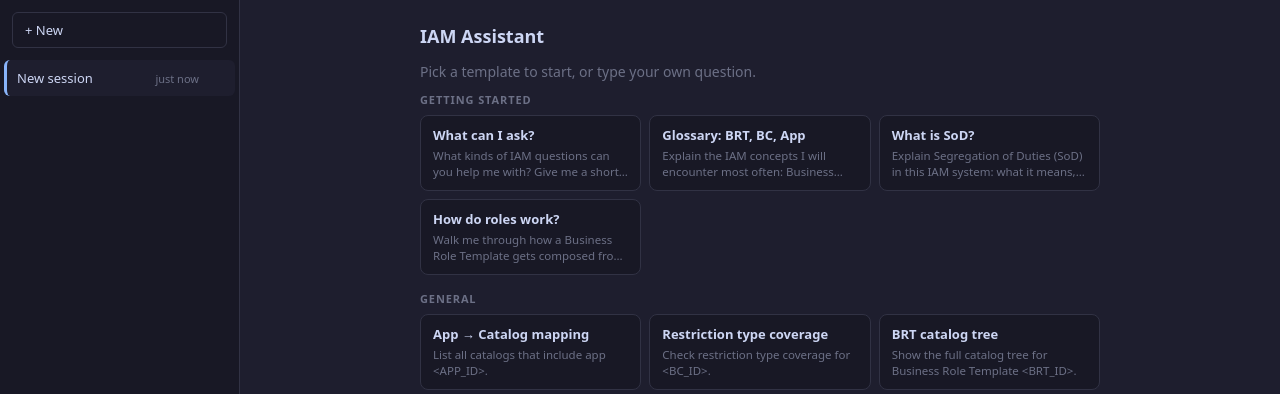
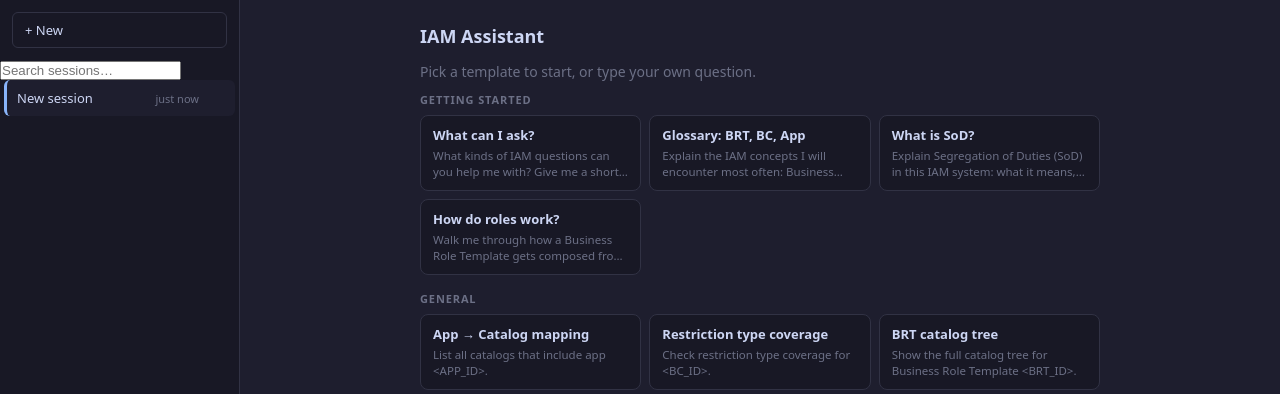
Before and after one commit to i015289/IAM-Assistant, a Python web app: template ui/templates/index.html in a window 1280 px wide. Shown: the part 48-442 px from the top of the page. Run offline with Jinja, Linux system fonts and the light colour scheme; the template is opened without the code that fills it, so the values that code supplies are empty; some libraries are stand-ins or nearby versions.

Commit message:
feat(ui): add sidebar search input

```diff
--- a/ui/templates/index.html
+++ b/ui/templates/index.html
@@ -38,6 +38,10 @@
   <!-- Left: sessions sidebar -->
   <aside id="sidebar">
     <button id="sidebar-new-btn" type="button">+ New</button>
+    <div id="sidebar-search-wrap">
+      <input id="sidebar-search" type="text" placeholder="Search sessions…" autocomplete="off" />
+      <button id="sidebar-search-clear" type="button" title="Clear" hidden>×</button>
+    </div>
     <div id="session-list"></div>
   </aside>
 
```
